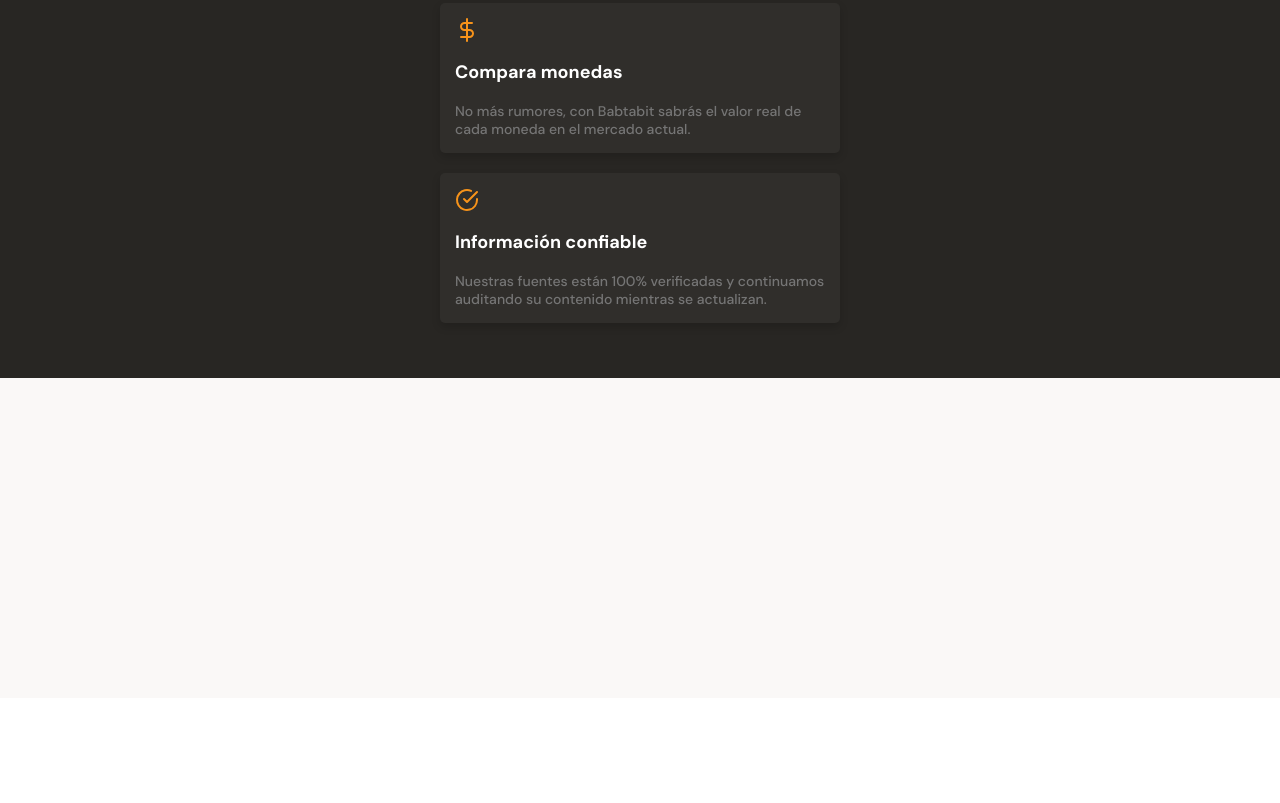
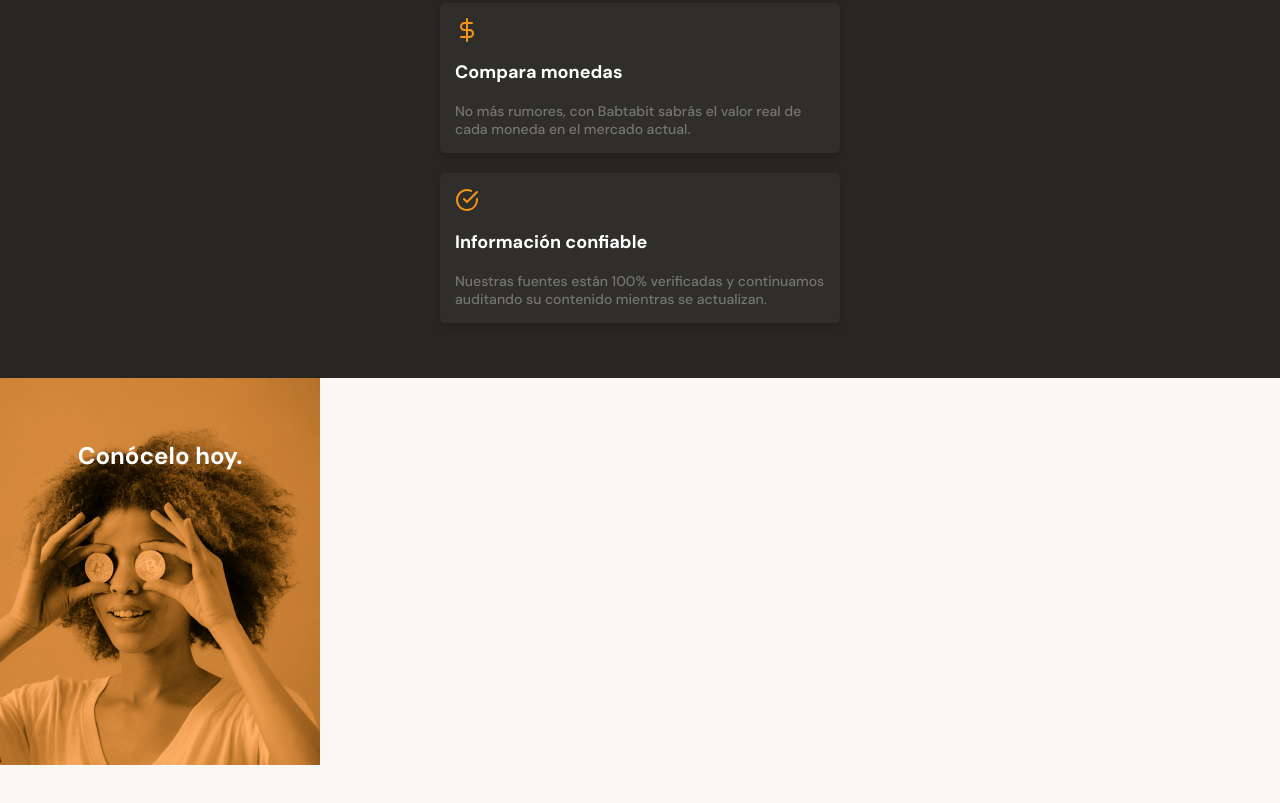
Before and after one commit to odpinerosh/batatabit, a plain HTML site: page index.html in a window 1280 px wide. Shown: the part 1698-2501 px from the top of the page. Before the commit the page ends 2396 px from the top, so only its background shows below. Drawn offline with Linux system fonts and the light colour scheme.

Commit message:
Added bitcoin baby section

```diff
--- a/index.html
+++ b/index.html
@@ -120,8 +120,11 @@
                 </div>
             </div>
         </section>
+        <section class="bitcoin-baby">
+            <p class="bitcoin-baby_p">Conócelo hoy.</p>
+        </section>
         <section class="aux"></section>
-        <section></section>
+
     </main>
     <footer></footer>
     <script src="./scripts/controls.js"></script>
--- a/styles/main.css
+++ b/styles/main.css
@@ -396,6 +396,25 @@ main {
     line-height: 1.8rem;
 }
 
+.bitcoin-baby {
+    background-image: url('../assets/img/bitcoinbaby.png');
+    background-position: center;
+    background-repeat: no-repeat;
+    background-size: cover;
+    height: 387px;
+    width: 320px;
+}
+
+.bitcoin-baby_p {
+    color: var(--just-white);
+    font-family: 'DM Sans', serif;
+    font-weight: 700;
+    font-size: 24px;
+    line-height: 26px;
+    position: relative;
+    text-align: center;
+    top: 65px;
+}
 
 
 .aux {
```
